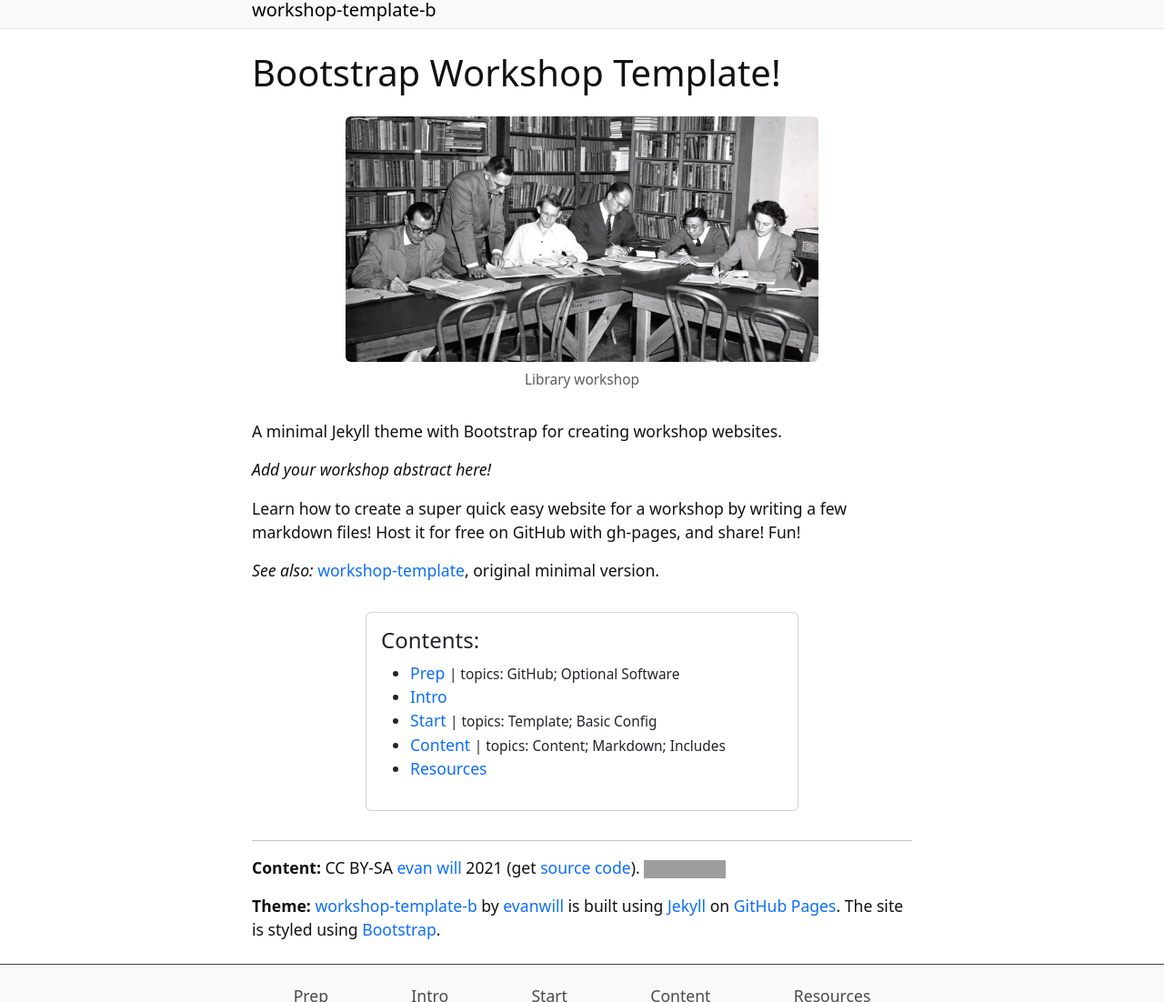
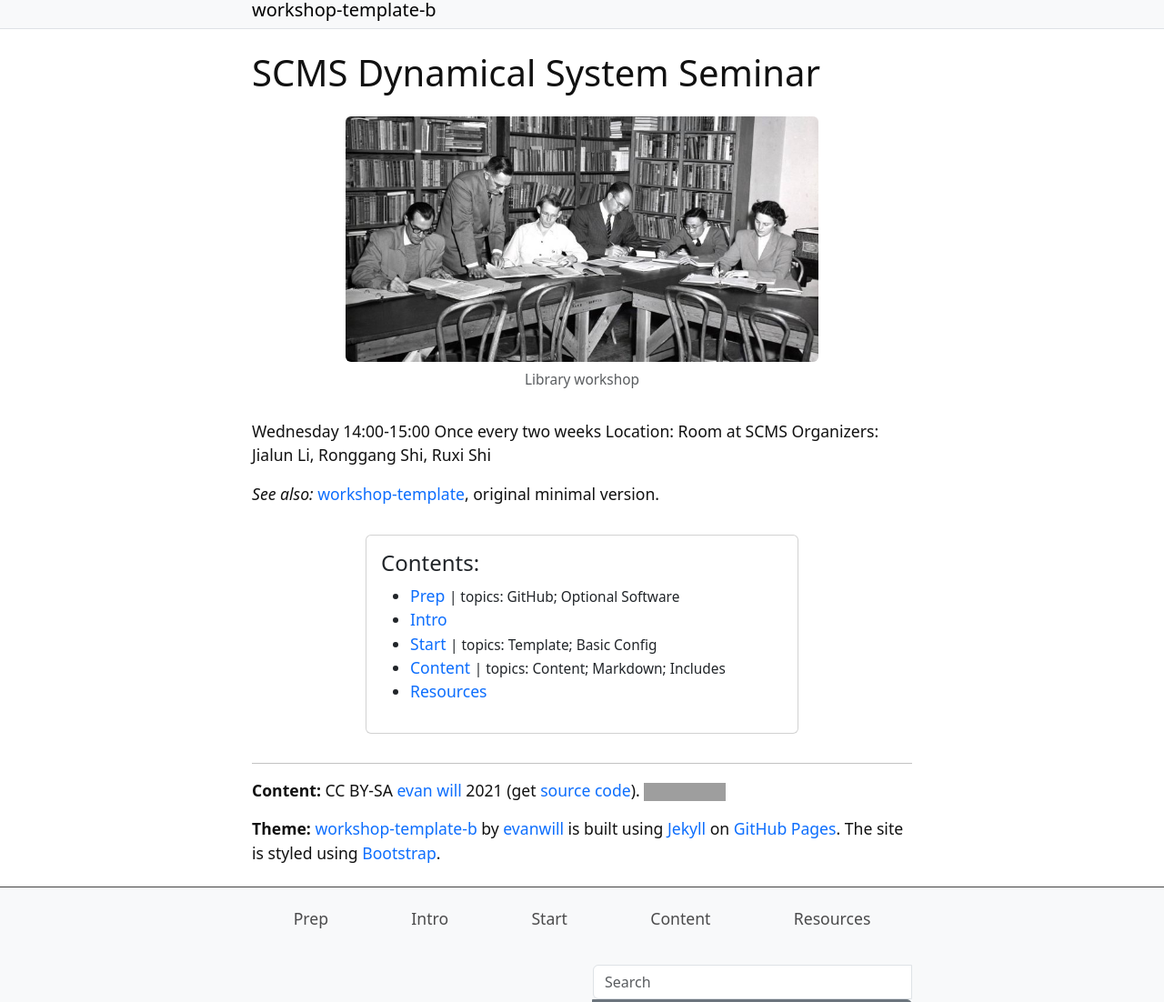
Before and after one commit to ruxi-shi/DSseminar, a Jekyll site: the page built from index.md, in a window 1280 px wide, cut to the strip 121-1223 px from the top of the page. Shown: the whole strip at 91% size. Built offline with Jekyll 4.4.1, drawn with Linux system fonts in a browser that asks for light colours; grey boxes are pictures that could not be loaded.

Commit message:
Update index.md

```diff
--- a/index.md
+++ b/index.md
@@ -3,17 +3,14 @@ title: Home
 layout: page
 ---
 
-# Bootstrap Workshop Template!
+# SCMS Dynamical System Seminar
 
 {% include figure.html img="uidaho-workshop.jpg" alt="intro image here" caption="Library workshop" width="75%" %}
 
-A minimal Jekyll theme with Bootstrap for creating workshop websites.
-
-*Add your workshop abstract here!*
-
-Learn how to create a super quick easy website for a workshop by writing a few markdown files!
-Host it for free on GitHub with gh-pages, and share!
-Fun!
+Wednesday 14:00-15:00
+Once every two weeks
+Location: Room at SCMS
+Organizers: Jialun Li, Ronggang Shi, Ruxi Shi
 
 *See also:* [workshop-template](https://evanwill.github.io/workshop-template/), original minimal version.
 
```
